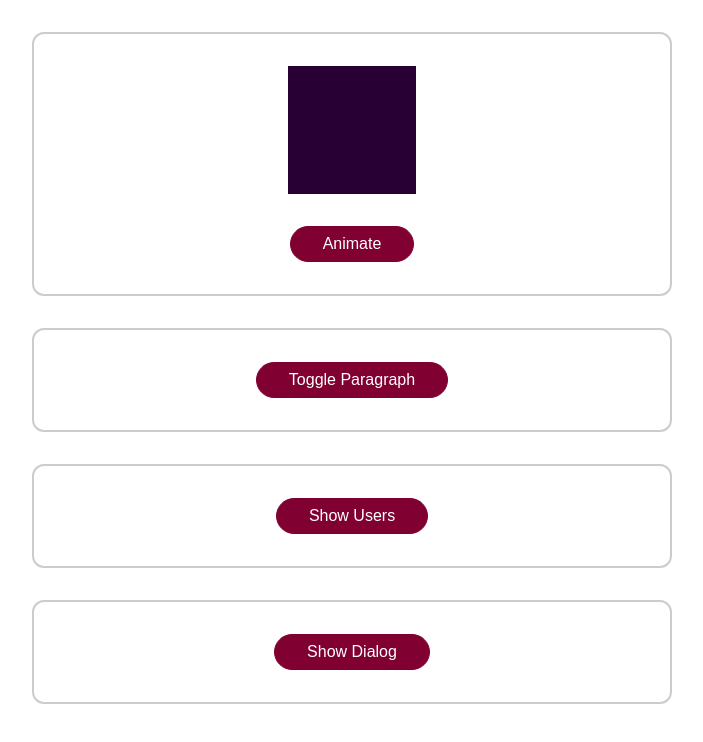
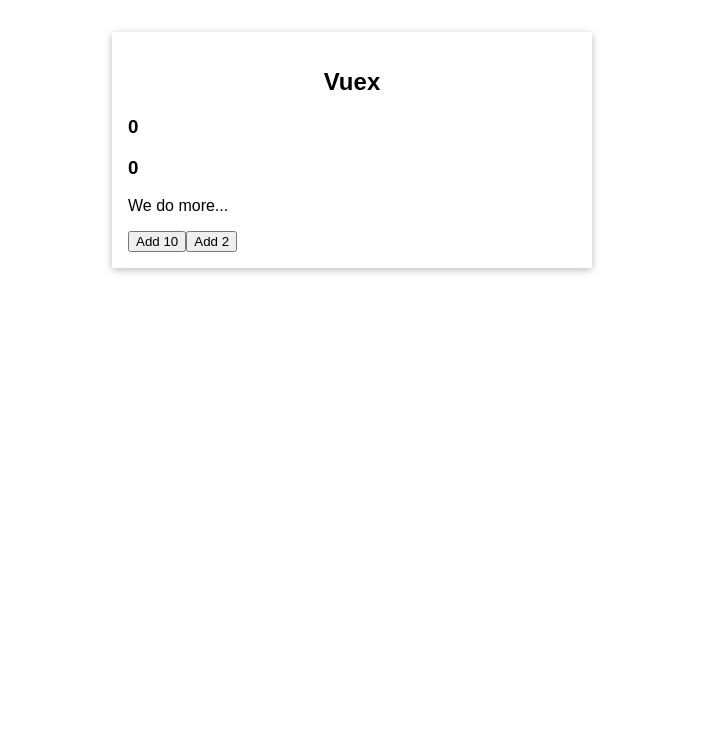
Before and after one commit to tranzi90/vue-learn, a Vue app: page / in a window 1280 px wide. Shown: the top 742 px of the page, without its empty margins (288-991 px from the left). Built offline with nearby package versions, Linux system fonts and the light colour scheme.

Commit message:
vuex state management (using getters)

```diff
--- a/src/App.vue
+++ b/src/App.vue
@@ -1,121 +1,32 @@
 <template>
-  <div class="container">
-    <div class="block" :class="{animate: animatedBlock}"></div>
-    <button @click="animateBlock">Animate</button>
-  </div>
-  <div class="container">
-    <transition
-      :css="false"
-      @before-enter="beforeEnter"
-      @enter="enter"
-      @after-enter="afterEnter"
-      @before-leave="beforeLeave"
-      @leave="leave"
-      @after-leave="afterLeave"
-      @enter-cancelled="enterCancelled"
-      @leave-cancelled="leaveCancelled"
-    >
-      <p v-if="paraIsVisible">This is only sometimes visible...</p>
-    </transition>
-    <button @click="toggleParagraph">Toggle Paragraph</button>
-  </div>
-  <div class="container">
-    <transition name="fade-button" mode="out-in">
-      <button @click="showUsers" v-if="!usersAreVisible">Show Users</button>
-      <button @click="hideUsers" v-else>Hide Users</button>
-    </transition>
-  </div>
-  <base-modal @close="hideDialog" :open="dialogIsVisible">
-    <p>This is a test dialog!</p>
-    <button @click="hideDialog">Close it!</button>
-  </base-modal>
-  <div class="container">
-    <button @click="showDialog">Show Dialog</button>
-  </div>
+  <base-container title="Vuex">
+    <the-counter></the-counter>
+    <favorite-value></favorite-value>
+    <button @click="addOne">Add 10</button>
+    <change-counter></change-counter>
+  </base-container>
 </template>
 
 <script>
+import BaseContainer from './components/BaseContainer.vue';
+import TheCounter from './components/TheCounter.vue';
+import ChangeCounter from './components/ChangeCounter.vue';
+import FavoriteValue from './components/FavoriteValue.vue';
+
 export default {
-  data() {
-    return {
-      animatedBlock: false,
-      dialogIsVisible: false,
-      paraIsVisible: false,
-      usersAreVisible: false,
-      enterInterval: null,
-      leaveInterval: null
-    };
+  components: {
+    BaseContainer,
+    TheCounter,
+    ChangeCounter,
+    FavoriteValue
   },
   methods: {
-    enterCancelled(el) {
-      console.log(el);
-      clearInterval(this.enterInterval);
-    },
-    leaveCancelled(el) {
-      console.log(el);
-      clearInterval(this.leaveInterval);
-    },
-    beforeEnter(el) {
-      console.log('beforeEnter');
-      console.log(el);
-      el.style.opacity = 0;
-    },
-    enter(el, done) {
-      console.log('enter');
-      console.log(el);
-      let round = 1;
-      this.enterInterval = setInterval(() => {
-        el.style.opacity = round * 0.01;
-        round++;
-        if (round > 100) {
-          clearInterval(this.enterInterval);
-          done();
-        }
-      }, 20);
-    },
-    afterEnter(el) {
-      console.log('afterEnter');
-      console.log(el);
-    },
-    beforeLeave(el) {
-      console.log('beforeLeave');
-      console.log(el);
-      el.style.opacity = 1;
-    },
-    leave(el, done) {
-      console.log('leave');
-      console.log(el);
-      let round = 1;
-      this.leaveInterval = setInterval(() => {
-        el.style.opacity = 1 - round * 0.01;
-        round++;
-        if (round > 100) {
-          clearInterval(this.leaveInterval);
-          done();
-        }
-      }, 20);
-    },
-    afterLeave(el) {
-      console.log('afterLeave');
-      console.log(el);
-    },
-    showUsers() {
-      this.usersAreVisible = true;
-    },
-    hideUsers() {
-      this.usersAreVisible = false;
-    },
-    animateBlock() {
-      this.animatedBlock = true;
-    },
-    toggleParagraph() {
-      this.paraIsVisible = !this.paraIsVisible;
-    },
-    showDialog() {
-      this.dialogIsVisible = true;
-    },
-    hideDialog() {
-      this.dialogIsVisible = false;
+    addOne() {
+      // this.$store.commit('increase', { value: 10 });
+      this.$store.commit({
+        type: 'increase',
+        value: 10
+      });
     },
   },
 };
@@ -125,78 +36,12 @@
 * {
   box-sizing: border-box;
 }
+
 html {
   font-family: sans-serif;
 }
+
 body {
   margin: 0;
 }
-button {
-  font: inherit;
-  padding: 0.5rem 2rem;
-  border: 1px solid #810032;
-  border-radius: 30px;
-  background-color: #810032;
-  color: white;
-  cursor: pointer;
-}
-button:hover,
-button:active {
-  background-color: #a80b48;
-  border-color: #a80b48;
-}
-.block {
-  width: 8rem;
-  height: 8rem;
-  background-color: #290033;
-  margin-bottom: 2rem;
-  /* transition: transform 0.3s ease-out; */
-}
-.container {
-  max-width: 40rem;
-  margin: 2rem auto;
-  display: flex;
-  justify-content: center;
-  align-items: center;
-  flex-direction: column;
-  padding: 2rem;
-  border: 2px solid #ccc;
-  border-radius: 12px;
-}
-.animate {
-  /* transform: translateX(-150px); */
-  animation: slide-fade 0.3s ease-out forwards;
-}
-
-.fade-button-enter-from,
-.fade-button-leave-to {
-  opacity: 0;
-}
-
-.fade-button-enter-active {
-  transition: opacity 0.3s ease-out;
-}
-
-.fade-button-leave-active {
-  transition: opacity 0.3s ease-in;
-}
-
-.fade-button-enter-to,
-.fade-button-leave-from {
-  opacity: 1;
-}
-
-@keyframes slide-scale {
-  0% {
-    transform: translateX(0) scale(1);
-  }
-
-  70% {
-    transform: translateX(-120px) scale(1.1);
-  }
-
-  100% {
-    transform: translateX(-150px) scale(1);
-  }
-}
 </style>
--- /dev/null
+++ b/src/components/BaseContainer.vue
@@ -0,0 +1,25 @@
+<template>
+  <section>
+    <h2>{{ title }}</h2>
+    <slot></slot>
+  </section>
+</template>
+
+<script>
+export default {
+  props: ['title'],
+};
+</script>
+
+<style scoped>
+section {
+  max-width: 30rem;
+  margin: 2rem auto;
+  box-shadow: 0 2px 8px rgba(0, 0, 0, 0.26);
+  padding: 1rem;
+}
+
+h2 {
+  text-align: center;
+}
+</style>
--- a/src/components/BaseModal.vue
+++ /dev/null
@@ -1,62 +0,0 @@
-<template>
-  <div v-if="open" class="backdrop" @click="$emit('close')"></div>
-  <transition name="modal">
-    <dialog open v-if="open">
-      <slot></slot>
-    </dialog>
-  </transition>
-</template>
-
-<script>
-export default {
-  props: ['open'],
-  emits: ['close'],
-};
-</script>
-
-<style scoped>
-.backdrop {
-  position: fixed;
-  top: 0;
-  left: 0;
-  width: 100%;
-  height: 100vh;
-  z-index: 10;
-  background-color: rgba(0, 0, 0, 0.75);
-}
-
-dialog {
-  position: fixed;
-  top: 30vh;
-  width: 30rem;
-  left: calc(50% - 15rem);
-  margin: 0;
-  box-shadow: 0 2px 8px rgba(0, 0, 0, 0.26);
-  border-radius: 12px;
-  padding: 1rem;
-  background-color: white;
-  z-index: 100;
-  border: none;
-  /* animation: modal 0.3s ease-out forwards; */
-}
-
-.modal-enter-active {
-  animation: modal 0.3s ease-out;
-}
-
-.modal-leave-active {
-  animation: modal 0.3s ease-in reverse;
-}
-
-@keyframes modal {
-  from {
-    opacity: 0;
-    transform: translateY(-50px) scale(0.9);
-  }
-
-  to {
-    opacity: 1;
-    transform: translateY(0) scale(1);
-  }
-}
-</style>
--- /dev/null
+++ b/src/components/ChangeCounter.vue
@@ -0,0 +1,13 @@
+<template>
+  <button @click="addOne">Add 2</button>
+</template>
+
+<script>
+export default {
+  methods: {
+    addOne() {
+      this.$store.commit('increment');
+    }
+  }
+}
+</script>
--- /dev/null
+++ b/src/components/FavoriteValue.vue
@@ -0,0 +1,14 @@
+<template>
+  <h3>{{ counter }}</h3>
+  <p>We do more...</p>
+</template>
+
+<script>
+export default {
+  computed: {
+    counter() {
+      return this.$store.getters.normalizedCounter;
+    },
+  },
+};
+</script>
--- /dev/null
+++ b/src/components/TheCounter.vue
@@ -0,0 +1,13 @@
+<template>
+  <h3>{{ counter }}</h3>
+</template>
+
+<script>
+export default {
+  computed: {
+    counter() {
+      return this.$store.getters.finalCounter;
+    },
+  },
+};
+</script>
--- a/src/main.js
+++ b/src/main.js
@@ -1,10 +1,41 @@
 import { createApp } from 'vue';
+import { createStore } from 'vuex';
 
 import App from './App.vue';
-import BaseModal from './components/BaseModal.vue';
+
+const store = createStore({
+  state() {
+    return {
+      counter: 0
+    };
+  },
+  mutations: {
+    increment(state) {
+      state.counter = state.counter + 2;
+    },
+    increase(state, payload) {
+      state.counter = state.counter + payload.value;
+    }
+  },
+  getters: {
+    finalCounter(state) {
+      return state.counter * 3;
+    },
+    normalizedCounter(_, getters) {
+      const finalCounter = getters.finalCounter;
+      if (finalCounter < 0) {
+        return 0;
+      }
+      if (finalCounter > 100) {
+        return 100;
+      }
+      return finalCounter;
+    }
+  }
+});
 
 const app = createApp(App);
 
-app.component('base-modal', BaseModal);
+app.use(store);
 
 app.mount('#app');
```
